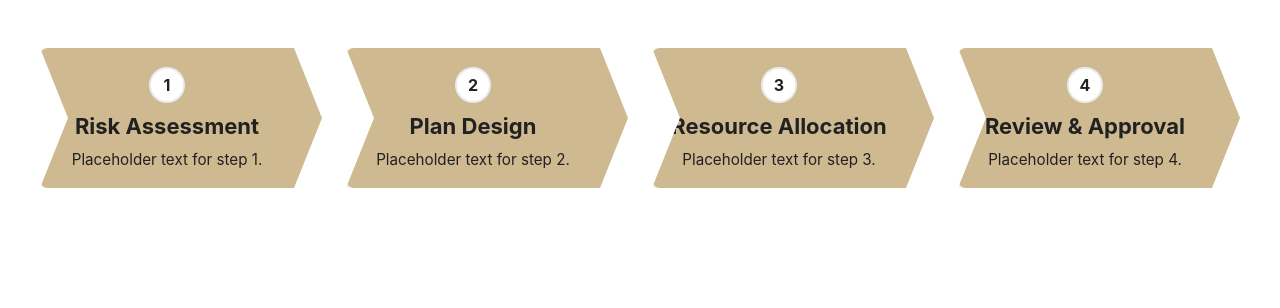
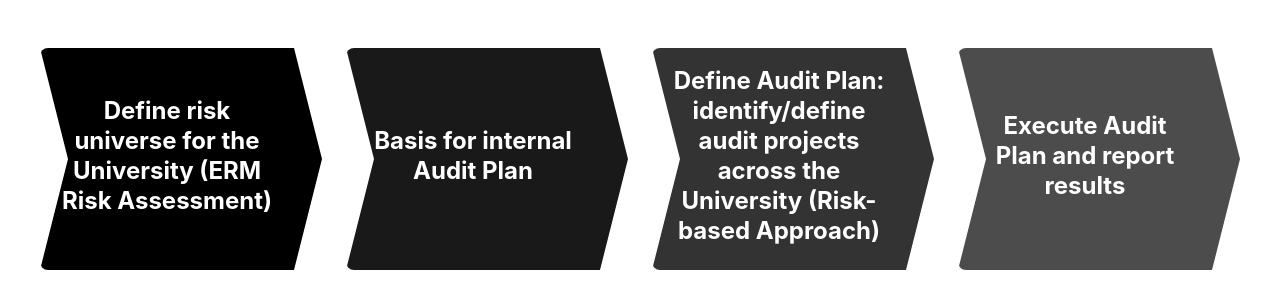
Before and after one commit to DsMeier-DesignAndFilmmaking/Audit-PlanDevelopment_Graphic, a plain HTML site: page index.html in a window 1280 px wide. Drawn offline with Linux system fonts and the light colour scheme; a web font is replaced by a local one.

Commit message:
Typography: set global, headings, and paragraph font-size to 18pt

```diff
--- a/index.html
+++ b/index.html
@@ -5,6 +5,8 @@
     <meta name="viewport" content="width=device-width, initial-scale=1" />
     <title>Purdue University — Audit Plan Development</title>
     <meta name="description" content="Four-step horizontal process diagram for Purdue University's Audit Plan Development." />
+    <!-- Optional: Adobe Fonts (Acumin Pro). Replace KIT_ID with your kit ID or remove if self-hosting -->
+    <!-- <link rel="stylesheet" href="https://use.typekit.net/KIT_ID.css" /> -->
     <link rel="stylesheet" href="./style.css" />
   </head>
   <body>
@@ -21,9 +23,8 @@
     <section class="audit-process-diagram" aria-label="Audit Plan Development process">
       <div class="process-track" role="group" aria-label="Four-step process">
         <article class="process-step" aria-labelledby="step1-title">
-          <div class="step-badge" aria-hidden="true">1</div>
-          <h3 id="step1-title">Risk Assessment</h3>
-          <p>Placeholder text for step 1.</p>
+          <h3 id="step1-title">Define risk universe for the University (ERM Risk Assessment)</h3>
+          <p></p>
         </article>
 
         <div class="arrow" aria-hidden="true">
@@ -35,9 +36,8 @@
         </div>
 
         <article class="process-step" aria-labelledby="step2-title">
-          <div class="step-badge" aria-hidden="true">2</div>
-          <h3 id="step2-title">Plan Design</h3>
-          <p>Placeholder text for step 2.</p>
+          <h3 id="step2-title">Basis for internal Audit Plan</h3>
+          <p></p>
         </article>
 
         <div class="arrow" aria-hidden="true">
@@ -48,9 +48,8 @@
         </div>
 
         <article class="process-step" aria-labelledby="step3-title">
-          <div class="step-badge" aria-hidden="true">3</div>
-          <h3 id="step3-title">Resource Allocation</h3>
-          <p>Placeholder text for step 3.</p>
+          <h3 id="step3-title">Define Audit Plan: identify/define audit projects across the University (Risk-based Approach)</h3>
+          <p></p>
         </article>
 
         <div class="arrow" aria-hidden="true">
@@ -61,9 +60,8 @@
         </div>
 
         <article class="process-step" aria-labelledby="step4-title">
-          <div class="step-badge" aria-hidden="true">4</div>
-          <h3 id="step4-title">Review &amp; Approval</h3>
-          <p>Placeholder text for step 4.</p>
+          <h3 id="step4-title">Execute Audit Plan and report results</h3>
+          <p></p>
         </article>
       </div>
     </section>
--- a/style.css
+++ b/style.css
@@ -51,6 +51,7 @@ body {
   font-family: "Acumin Pro", -apple-system, system-ui, Segoe UI, Roboto, Helvetica, Arial, "Apple Color Emoji", "Segoe UI Emoji";
   color: var(--block-text-color);
   background: #fff;
+  font-size: 18pt;
 }
 
 .audit-process-diagram {
@@ -91,13 +92,13 @@ body {
 
 .process-step h3 {
   margin: 0 0 8px 0;
-  font-size: clamp(18px, 2.1vw, 22px);
+  font-size: 18pt;
   line-height: 1.25;
 }
 
 .process-step p {
   margin: 0;
-  font-size: 0.95rem;
+  font-size: 18pt;
   line-height: 1.45;
 }
 
@@ -136,3 +137,21 @@ body {
 
 /* Small CMS overrides (safe defaults) */
 .audit-process-diagram * { max-width: 100%; }
+
+/* Per-block background shades: black with decreasing opacity */
+.process-track .process-step:nth-of-type(1) {
+  background: rgba(0, 0, 0, 1);
+  color: #fff;
+}
+.process-track .process-step:nth-of-type(2) {
+  background: rgba(0, 0, 0, 0.9);
+  color: #fff;
+}
+.process-track .process-step:nth-of-type(3) {
+  background: rgba(0, 0, 0, 0.8);
+  color: #fff;
+}
+.process-track .process-step:nth-of-type(4) {
+  background: rgba(0, 0, 0, 0.7);
+  color: #fff;
+}
```
